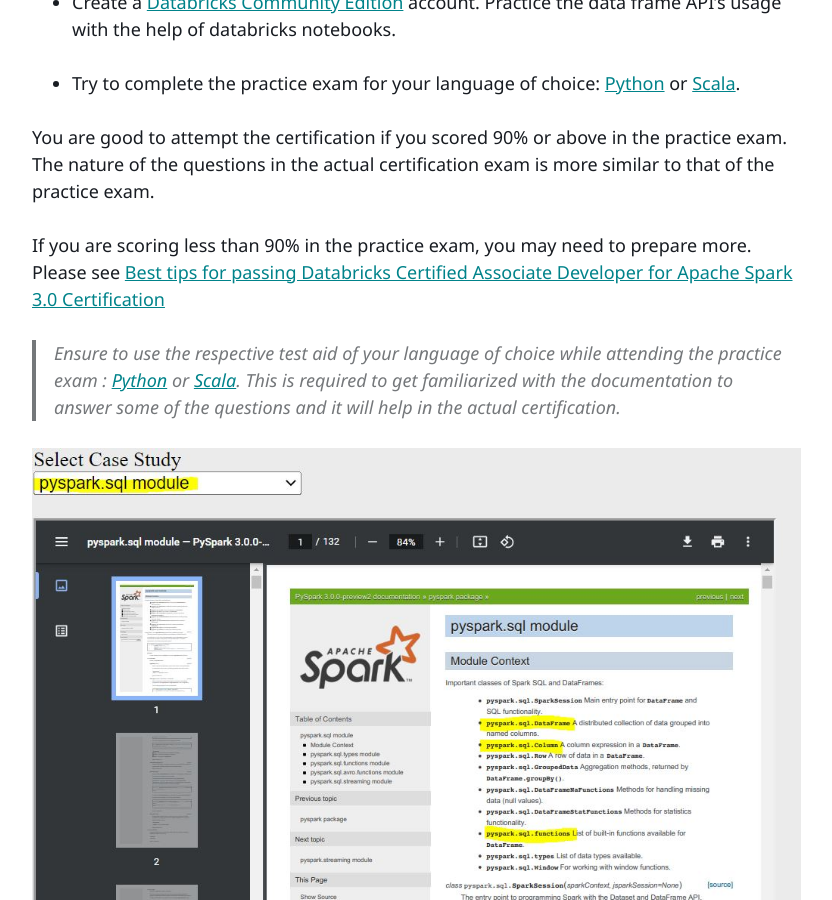
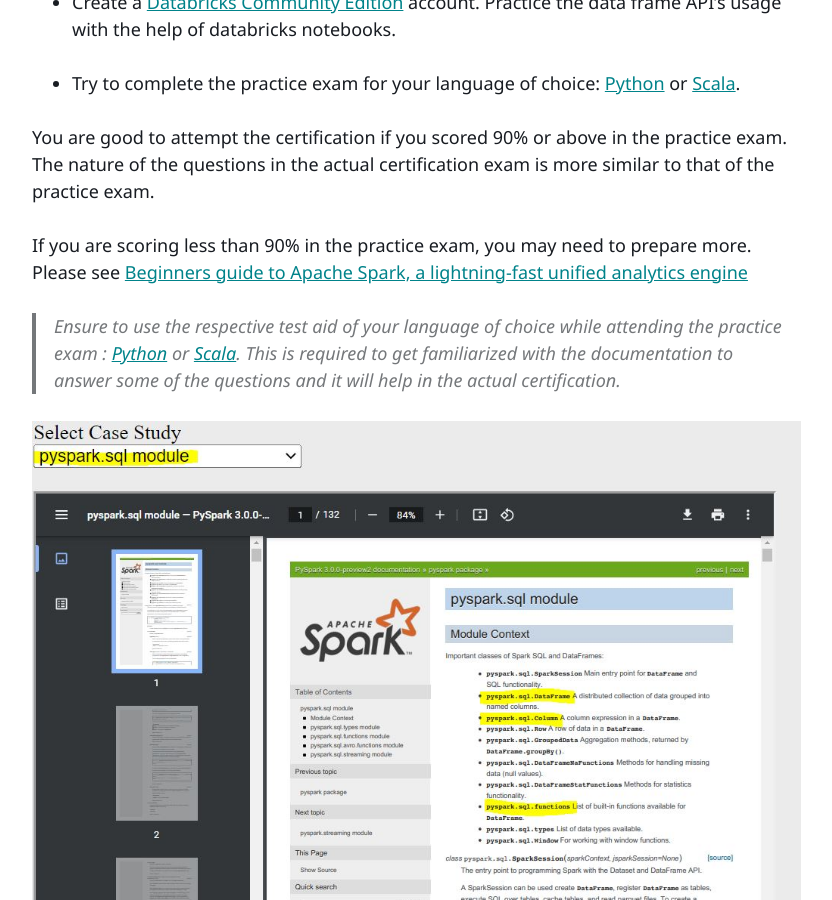
Before and after one commit to sibyabin/blogs, a Jekyll site: the page built from _posts/2022-08-10-how-i-passed-databricks-certified-associate-developer-for-apachespark-certification.md, in a window 1280 px wide and 900 px high, scrolled down 2144 px. Shown: the whole window, without its empty margins (40-872 px from the left). Built offline with Jekyll 4.4.1, drawn with Linux system fonts in a browser that asks for light colours.

Commit message:
blog link correction

```diff
--- a/_posts/2022-08-10-how-i-passed-databricks-certified-associate-developer-for-apachespark-certification.md
+++ b/_posts/2022-08-10-how-i-passed-databricks-certified-associate-developer-for-apachespark-certification.md
@@ -55,7 +55,7 @@
 You are good to attempt the certification if you scored 90% or above in the practice exam. The nature of the questions in the actual certification exam is more similar to that of the practice exam.
 
 If you are scoring less than 90% in the practice exam, you may need to prepare more.
-Please see [Best tips for passing Databricks Certified Associate Developer for Apache Spark 3.0 Certification]("2022-08-10-best-tips-for-passing-databricks-certified-associate-developer-for-apachespark.md")
+Please see [Beginners guide to Apache Spark, a lightning-fast unified analytics engine]("2022-08-07-beginners-guide-to-apachespark-lightning-fast-unified-engine.md")
 
 >
 Ensure to use the respective test aid of your language of choice while attending the practice exam :  [Python](https://www.webassessor.com/zz/DATABRICKS/Python_v2.html) or [Scala](https://www.webassessor.com/zz/DATABRICKS/Scala_v2.html).
```
